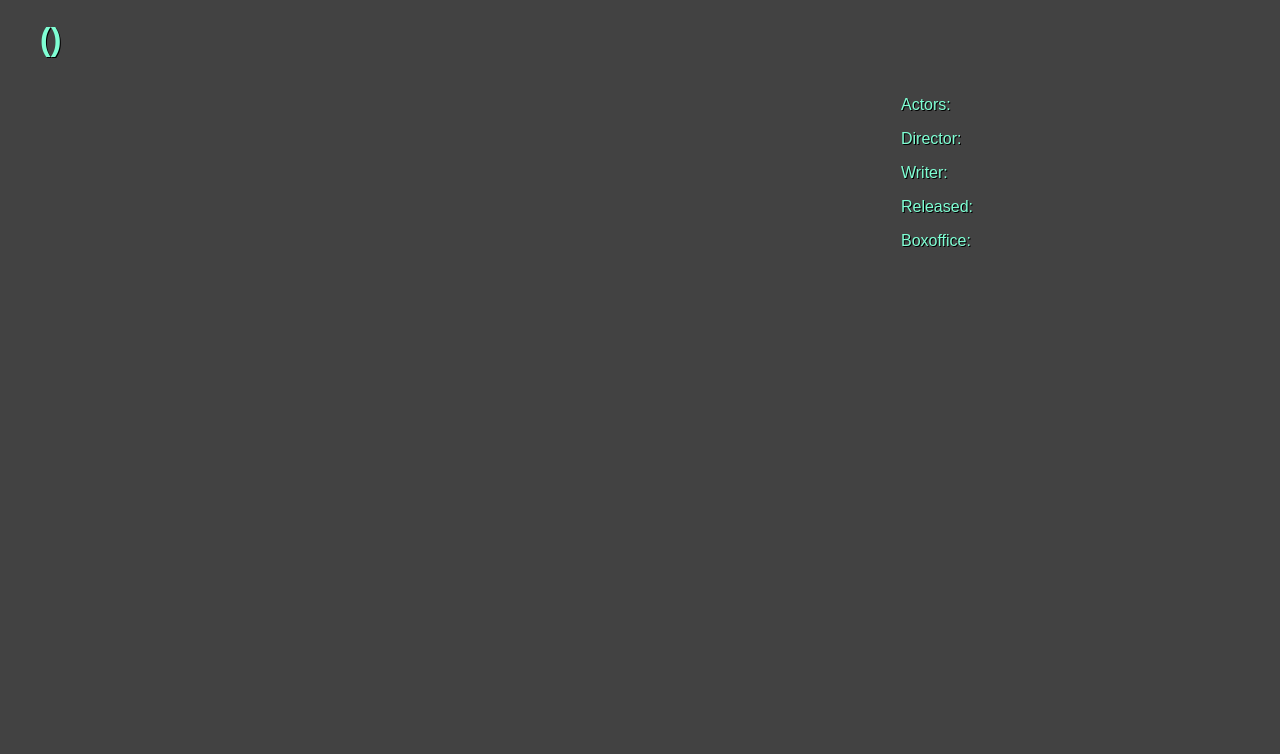
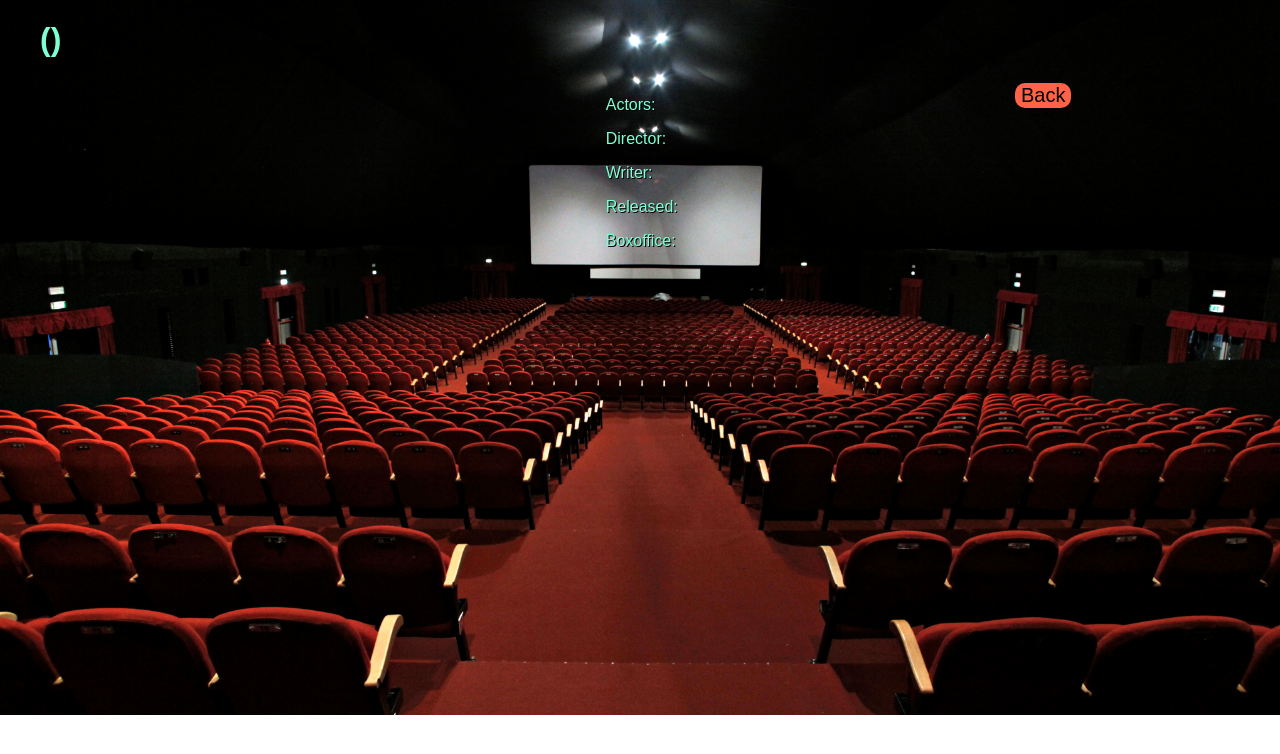
Before and after one commit to jacekkowalczyk91/movies-app, a React (Create React App) app: page /movie/1 in a window 1280 px wide. Shown: the top 754 px of the page. Built offline with nearby package versions, Linux system fonts and the light colour scheme; no server answers.

Commit message:
style changes

```diff
--- a/src/Components/Movies/Movies.css
+++ b/src/Components/Movies/Movies.css
@@ -5,7 +5,7 @@
     justify-content: space-around;
 }
 .movie {
-    border: solid #00c6ff 2px;
+    border: solid tomato 2px;
     border-radius: 15px;
     padding: 0 1%;
     width: 20%;
@@ -18,8 +18,9 @@
 .movies-view button {
     border:none;
     border-radius: 10px;
-    background: aqua;
-    margin: 1% auto 0;
+    background: tomato;
+    margin: 5% auto 0;
     display: block;
     font-size: 20px;
+    text-decoration: none;
 }
--- a/src/Components/Movies/Movies.js
+++ b/src/Components/Movies/Movies.js
@@ -16,8 +16,8 @@ class Movies extends React.Component {
                         <div className='movie' key={index}>
                             <h5>{movie.Title}</h5>
                             <img src={movie.Poster} alt={movie.Title}/>
-                            <Link to={`/movie/${movie.imdbID}`}>
-                                <button>More</button>
+                            <Link to={`/movie/${movie.imdbID}`} style={{textDecoration: 'none'}}>
+                                <button>More info</button>
                             </Link>
                         </div>
                     ))
--- a/src/Components/Movies/MoviesSearch.css
+++ b/src/Components/Movies/MoviesSearch.css
@@ -1,17 +1,30 @@
-form input[type='text'] {
+body {
+    background: url("cinema.jpg") no-repeat;
+    background-size: cover;
+}
+.inputSearch {
     width: 60%;
-    margin: 0 auto;
+    margin: 20px auto;
     display: block;
     padding: 0.5%;
     text-align: center;
     border-radius: 20px;
     border: none;
     font-size: 20px;
+    color: transparent;
+    text-shadow: 0 0 0 gray;
+}
+.inputSearch:focus {
+    outline: none;
+    border: 2px solid tomato;
+}
+.inputSearch:focus::-webkit-input-placeholder {
+    opacity: 0;
 }
 form input[type='submit'] {
     border:none;
     border-radius: 10px;
-    background: aqua;
+    background: tomato;
     margin: 1% auto 0;
     display: block;
     font-size: 20px;
--- a/src/Components/Movies/MoviesSearch.js
+++ b/src/Components/Movies/MoviesSearch.js
@@ -26,12 +26,15 @@ class MoviesSearch extends React.Component {
                 onSubmit={this.handleSubmitForm}
             >
                 <input
+                    className='inputSearch'
+                    placeholder='Movie name...'
                     type="text"
                     value={this.state.inputValue}
                     onChange={this.handleInputValueChange}
                 />
                 <input
                     type="submit"
+                    value='Search'
                 />
             </form>
         )
--- a/src/Components/SingleMovie/SingleMovie.css
+++ b/src/Components/SingleMovie/SingleMovie.css
@@ -10,3 +10,18 @@
 .single-movie-view > div div:first-child {
     margin-right: 5%;
 }
+button {
+    border:none;
+    border-radius: 10px;
+    background: tomato;
+    margin: 5% auto 0;
+    display: block;
+    font-size: 20px;
+}
+button:focus{
+    outline: none;
+}
+.movie img {
+    max-width: 70%;
+    max-height: 70%;
+}
--- a/src/Components/SingleMovie/SingleMovie.js
+++ b/src/Components/SingleMovie/SingleMovie.js
@@ -2,6 +2,7 @@ import React from 'react'
 import {connect} from 'react-redux'
 import {getSingleMovie} from '../../state/movies'
 import './SingleMovie.css'
+import {Link} from 'react-router-dom'
 
 class SingleMovie extends React.Component {
 
@@ -27,6 +28,11 @@ class SingleMovie extends React.Component {
                         <p>Released: {this.props.singleMovieData.Released}</p>
                         <p>Boxoffice: {this.props.singleMovieData.BoxOffice}</p>
                     </div>
+                    <Link to="/" style={{textDecoration: 'none'}}>
+                        <button type="button">
+                            Back
+                        </button>
+                    </Link>
                 </div>
             </div>
         )
--- a/src/state/movies.js
+++ b/src/state/movies.js
@@ -3,7 +3,7 @@ const SET_SINGLE_MOVIE = 'movies/SET_SINGLE_MOVIE'
 
 const setMovies = moviesData => ({
     type: SET_MOVIES,
-        moviesData
+    moviesData
 })
 const setSingleMovie = singleMovieData => ({
     type: SET_SINGLE_MOVIE,
@@ -31,11 +31,11 @@ export const getMovies = SearchInput => dispatch => {
 
 const initialState = {
     moviesData: [],
-    singleMovieData : ''
+    singleMovieData: ''
 }
 
 export default (state = initialState, action) => {
-    switch(action.type) {
+    switch (action.type) {
         case SET_MOVIES:
             return {
                 ...state,
```
Also changed, not shown: src/Components/Movies/cinema.jpg (added).
